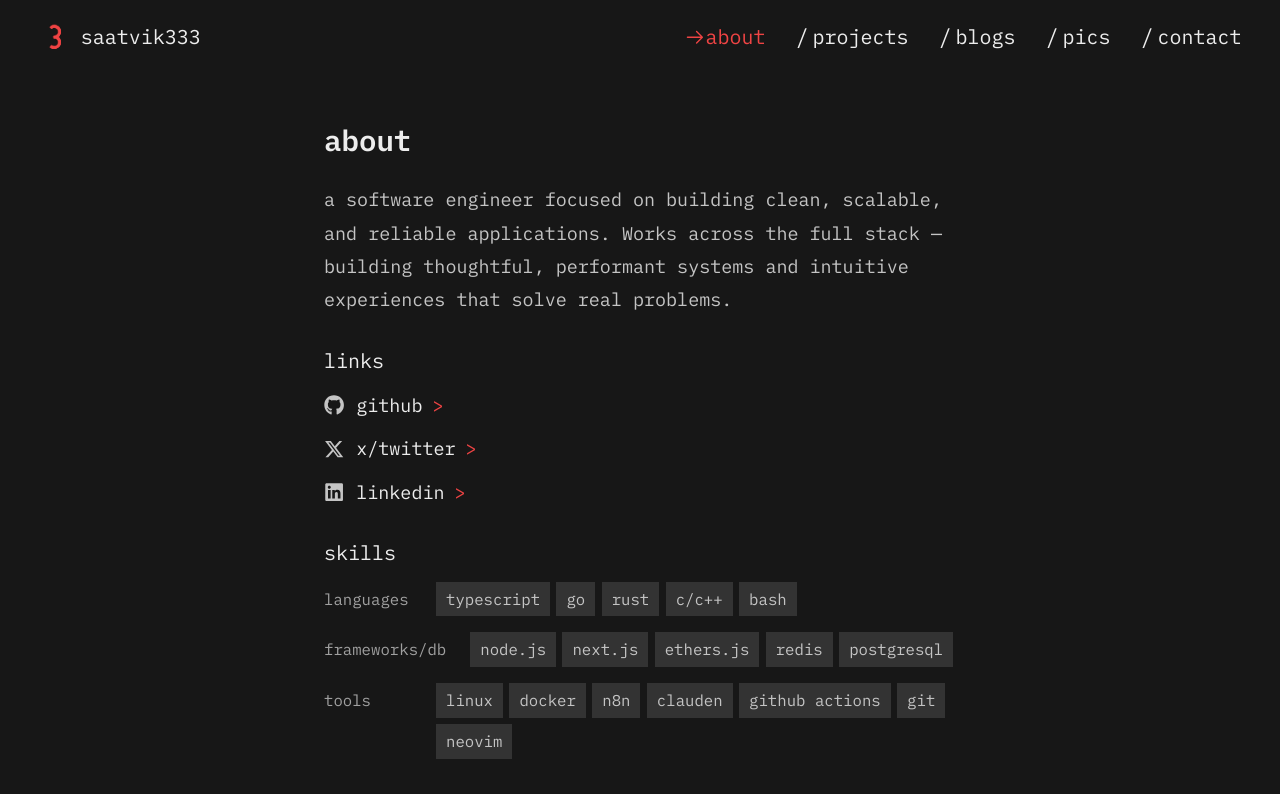
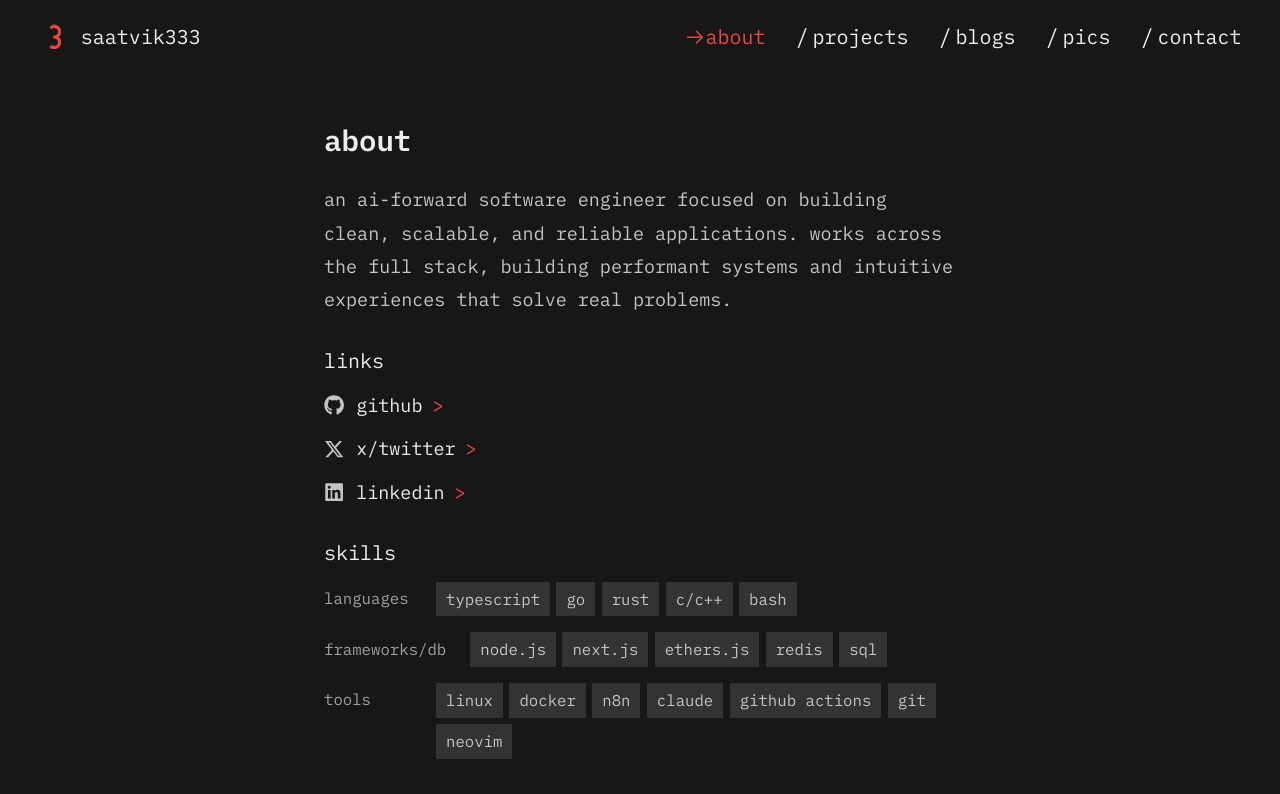
Before and after one commit to saatvik333/www, a Next.js app: page /about in a window 1280 px wide. Shown: the top 794 px of the page. Built offline with nearby package versions, Linux system fonts and the light colour scheme.

Commit message:
content: refine about page bio, skills, and skill category alignment

```diff
--- a/src/app/about/page.module.css
+++ b/src/app/about/page.module.css
@@ -67,7 +67,7 @@
 
 .skillCategory {
   display: flex;
-  align-items: baseline;
+  align-items: flex-start;
   gap: var(--space-lg);
 }
 
@@ -76,6 +76,7 @@
   color: var(--color-text-dim);
   min-width: 5.5rem;
   flex-shrink: 0;
+  padding-top: 0.2rem; /* optical alignment with tag text */
 }
 
 .skillItems {
--- a/src/app/about/page.tsx
+++ b/src/app/about/page.tsx
@@ -44,8 +44,8 @@ const links = [
 
 const skills = {
   languages: ['typescript', 'go', 'rust', 'c/c++', 'bash'],
-  'frameworks/db': ['node.js', 'next.js', 'ethers.js', 'redis', 'postgresql'],
-  tools: ['linux', 'docker', 'n8n', 'clauden', 'github actions', 'git', 'neovim'],
+  'frameworks/db': ['node.js', 'next.js', 'ethers.js', 'redis', 'sql'],
+  tools: ['linux', 'docker', 'n8n', 'claude', 'github actions', 'git', 'neovim'],
 };
 
 const profilePageJsonLd = {
@@ -74,8 +74,8 @@ export default function AboutPage() {
       <PageLayout title="about">
         <section className={styles.content}>
           <p className={styles.bio}>
-            a software engineer focused on building clean, scalable, and reliable applications.
-            Works across the full stack — building thoughtful, performant systems and intuitive
+            an ai-forward software engineer focused on building clean, scalable, and reliable
+            applications. works across the full stack, building performant systems and intuitive
             experiences that solve real problems.
           </p>
 
```
